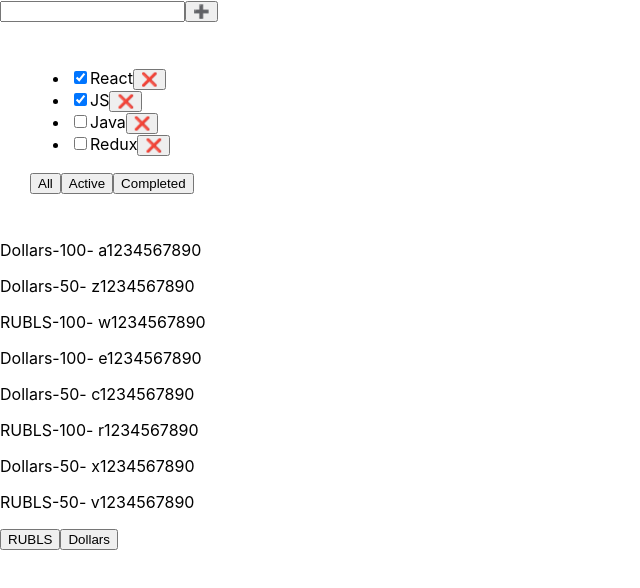
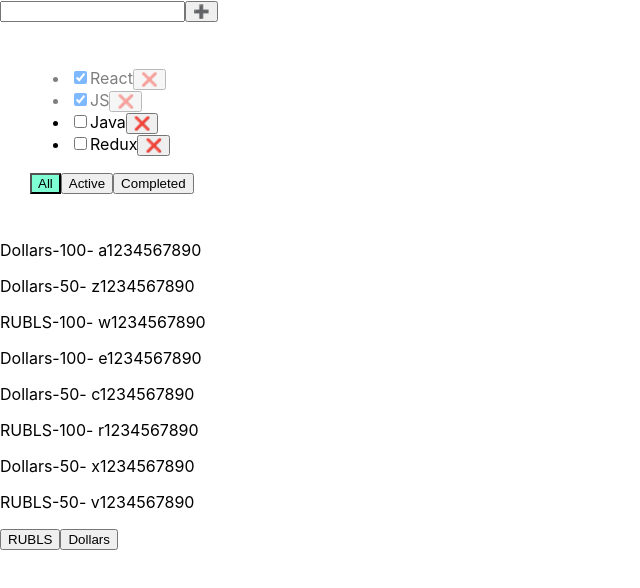
Before and after one commit to DY-JS/todolist-incubator, a React (Create React App) app: page / in a window 1280 px wide. Shown: the top 588 px of the page, without its empty margins (0-640 px from the left). Built offline with nearby package versions, Linux system fonts and the light colour scheme.

Commit message:
Add onKeyDown in add of Todo

```diff
--- a/src/App.css
+++ b/src/App.css
@@ -6,3 +6,15 @@
 .App > div {
   margin-right: 50px;
 }
+
+.error {
+  border: red 1px solid;
+}
+
+.errorMessage {
+  color: red;
+}
+
+.isDone {
+  opacity: 0.5;
+}
--- a/src/App.tsx
+++ b/src/App.tsx
@@ -2,7 +2,6 @@
 import './App.css';
 import {Todolist} from "./Todolist";
 import {Exchange} from "./currency/Exchange";
-import {FullInput} from "./UI/Fullinput";
 import {Input} from "./UI/Input";
 import {Button} from "./UI/Button";
 import { v4 as uuidv4 } from 'uuid';
@@ -24,9 +23,8 @@
     const [filter, setFilter] = useState<FilterType>('all')
     const [tasks, setTasks] = useState(initTasks)
     const [title, setTitle] = useState('')
+    const [error, setError] = useState<string|null>(null)
     const tableTitle = 'What to learn';
-
-    console.log(tasks)
 
     const removeTask = (id: string) => {
         let filteredTasks = tasks.filter(t => t.id !== id)
@@ -34,13 +32,7 @@
     }
 
     const addTask = (title: string) => {
-        // const ids = tasks.reduce((acc: number[], t:TaskType) => {
-        //     acc.push(t.id)
-        //     return acc
-        // },[] )
-
         const newTask: TaskType = {
-            //id: Math.max(...ids) + 1,
             id: uuidv4(),
             title: title,
             isDone: false
@@ -52,8 +44,13 @@
         if (title.trim() !== '') {
             addTask(title);
             setTitle("");
-        }
+            setError(null)
+        } else {setError('Title is required')}
     };
+
+    const changeIsDone = (id: string, isDone: boolean) =>{
+      setTasks(tasks.map(t => t.id === id ? {...t, isDone: isDone} : t))
+    }
 
     const changeFilter = (value: FilterType) => {
         setFilter(value)
@@ -70,13 +67,23 @@
 
 return (
     <>
-        <Input title={title} setTitle={setTitle}  onEnterAction={handleAddTask} />
+        <Input
+            title={title}
+            setTitle={setTitle}
+            inputStyle={error !==null ? 'error' : ''}
+            // error={error}
+            // setError={setError}
+            onEnterPress={handleAddTask}
+        />
         <Button callback={handleAddTask} name={"➕"} />
+        {error && <p className='errorMessage'>{error}</p>}
         <Todolist
             title={tableTitle}
+            filter={filter}
             tasks={filteredTasks}
             removeTask={removeTask}
             changeFilter={changeFilter}
+            changeIsDone={changeIsDone}
         />
         <Exchange/>
     </>
--- /dev/null
+++ b/src/Input.module.css
@@ -0,0 +1,7 @@
+.error {
+    border: red 1px solid;
+}
+
+.error-message {
+    color: red;
+}
--- /dev/null
+++ b/src/Todolist.module.css
@@ -0,0 +1,3 @@
+.activeFilter{
+    background-color: aquamarine;
+}
--- a/src/Todolist.tsx
+++ b/src/Todolist.tsx
@@ -1,11 +1,17 @@
-import React, {FC, MouseEventHandler} from "react";
+import React, {ChangeEvent, FC, MouseEventHandler, useState} from "react";
 import {TaskType, FilterType} from "./App";
+import {Button} from "./UI/Button";
+import {Checkbox} from "./UI/Checkbox";
+import styles from './Todolist.module.css'
+import {Input} from "./UI/Input";
 
 type PropsType = {
     title: string
+    filter: FilterType
     tasks: TaskType[]
     removeTask: Function
     changeFilter: Function
+    changeIsDone: (id: string, isDone: boolean) => void
 }
 
 
@@ -18,24 +24,29 @@
     const  handlechangeFilter = (filter: FilterType) =>  props.changeFilter(filter);
     // const  handlechangeActiveFilter = () =>  props.changeFilter('active');
     // const  handlechangeCompletedFilter = () =>  props.changeFilter('completed');
+    // const handleChange = (e: ChangeEvent<HTMLInputElement>) => {
+    //    props.changeIsDone(e.currentTarget.id, e.currentTarget.checked )
+    // }
+
     return (
         <div className="App">
             <div>
                 <ul>
                     {props.tasks.map(task => {
                         return(
-                            <li key={task.title}>
-                                <input type="checkbox" checked={task.isDone}/>
+                            <li className={task.isDone ? 'isDone' : ''} key={task.title}>
+                                <Checkbox checked={task.isDone} callback={(isDone: boolean) => props.changeIsDone(task.id, isDone)}/>
                             <span>{task.title}</span>
-                            <button onClick={() => handleRemoveTask(task.id)}>❌</button>
+                            {/*<button onClick={() => handleRemoveTask(task.id)}>❌</button>*/}
+                                <Button callback={() => handleRemoveTask(task.id)} name={"❌"}/>
                             </li>
                         )}
                     )}
                 </ul>
                 <div>
-                    <button onClick={() => handlechangeFilter('all')}>All</button>
-                    <button onClick={() => handlechangeFilter('active')}>Active</button>
-                    <button onClick={() => handlechangeFilter('completed')}>Completed</button>
+                    <Button buttonStyle={props.filter==='all' ? styles.activeFilter: ''} callback={() => handlechangeFilter('all')} name="All"/>
+                    <Button buttonStyle={props.filter==='active' ? styles.activeFilter: ''} callback={() => handlechangeFilter('active')} name="Active"/>
+                    <Button buttonStyle={props.filter==='completed' ? styles.activeFilter: ''} callback={() => handlechangeFilter('completed')} name="Completed"/>
                 </div>
             </div>
         </div>
--- a/src/UI/Button.tsx
+++ b/src/UI/Button.tsx
@@ -1,9 +1,10 @@
 
 export type ButtonProps = {
+    buttonStyle?:string
     callback: () => void;
     name: string
 };
 
-export const Button = ({ callback, name, ...props }: ButtonProps) => {
-    return  (<button onClick={callback}>{name}</button>)
+export const Button = ({ callback, name, buttonStyle, ...props }: ButtonProps) => {
+    return  (<button className={buttonStyle} onClick={callback}>{name}</button>)
 };
--- /dev/null
+++ b/src/UI/Checkbox.tsx
@@ -0,0 +1,24 @@
+import { ChangeEvent, KeyboardEvent } from "react";
+
+type PropsType = {
+    id?: string
+    callback: ( isDone: boolean) => void
+    checked: boolean
+};
+
+export const Checkbox = ({ id, checked, callback }: PropsType) => {
+
+    const handleChange = (e: ChangeEvent<HTMLInputElement>) => {
+        callback(e.currentTarget.checked)
+    };
+
+    return (
+        <>
+            <input
+                type="checkbox"
+                onChange={handleChange}
+                checked={checked}
+            />
+        </>
+    );
+};
--- a/src/UI/Input.tsx
+++ b/src/UI/Input.tsx
@@ -1,29 +1,33 @@
 import { ChangeEvent, KeyboardEvent } from "react";
+import s from '../Input.module.css'
 
 type PropsType = {
     title: string,
+    inputStyle?: string
     setTitle: (title: string) => void;
-    onEnterAction?: () => void
+    onEnterPress?: () => void
 };
 
-export const Input = ({ title, setTitle, onEnterAction }: PropsType) => {
+export const Input = ({ title, setTitle, inputStyle, onEnterPress }: PropsType) => {
 
     const handleChange = (e: ChangeEvent<HTMLInputElement>) => {
         setTitle(e.currentTarget.value);
     };
 
-    const keyHandle = (e: KeyboardEvent) => {
-        if(e.key === 'Enter' && onEnterAction) {
-          onEnterAction()
+    const handleKeyPress = (e: KeyboardEvent) => {
+        if(e.key === 'Enter' && onEnterPress) {
+          onEnterPress()
         }
     }
 
     return (
         <>
             <input
+                className={inputStyle}
                 onChange={handleChange}
-                onKeyPress={keyHandle}
-                value={title} />
+                onKeyPress={handleKeyPress}
+                value={title}
+            />
         </>
     );
 };
```
